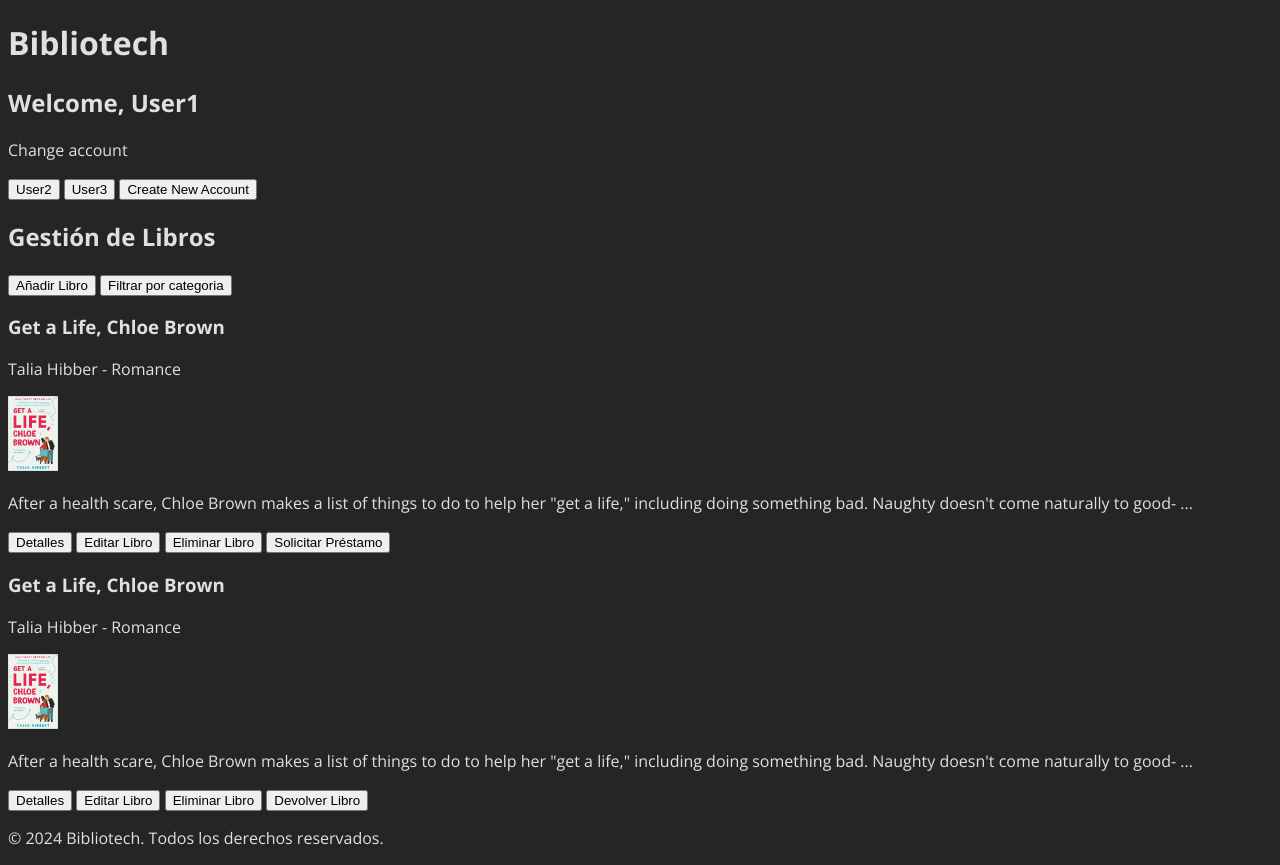
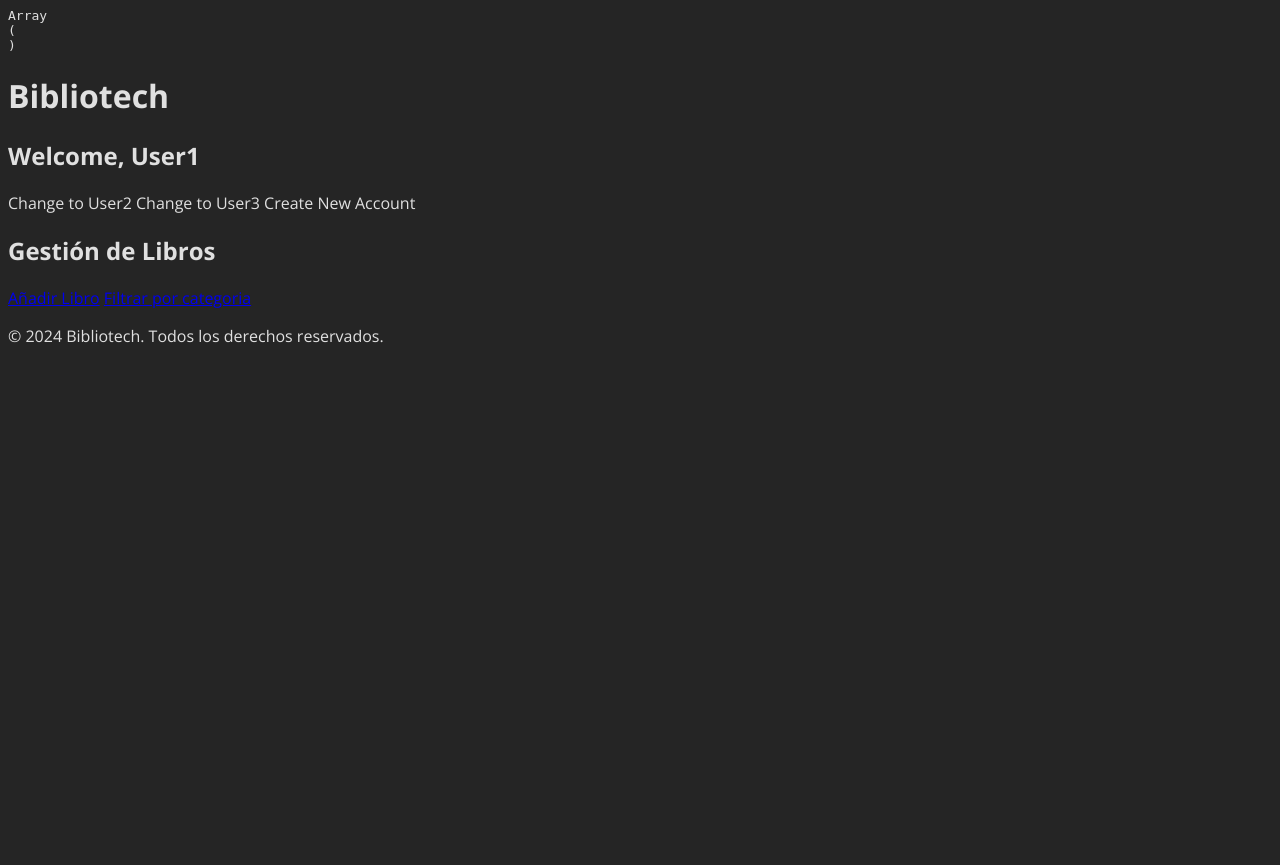
Before and after one commit to ernestolindo/bibliotech, a PHP site: page / in a window 1280 px wide. After the commit the page ends 343 px from the top, so only its background shows below. Run offline with PHP 8.4, Linux system fonts and the light colour scheme.

```diff
--- a/Classes/Book.php
+++ b/Classes/Book.php
@@ -20,7 +20,7 @@ getDetails()
 
 class Book
 {
-    private static $nextId = 1; // Static property to track the next ID
+    // private static $nextId = 1; // Static property to track the next ID
     private $id;
     private $title;
     private $author;
@@ -29,9 +29,9 @@ class Book
     private $description;
     private $isAvailable;
 
-    function __construct($title, $author, $category, $cover, $description)
+    function __construct($id, $title, $author, $category, $cover, $description)
     {
-        $this->id = self::$nextId++; // Assign current ID and increment the static counter
+        $this->id = $id; // Assign current ID and increment the static counter
         $this->title = $title;
         $this->author = $author;
         $this->category = $category;
@@ -44,6 +44,7 @@ class Book
     function editBook() {}
     function deleteBook() {}
     function getDetails() {}
+
 
     /**
      * Get the value of id
--- /dev/null
+++ b/assets/scripts/script.js
@@ -0,0 +1,4 @@
+const addBook = document.querySelector("#addBook");
+addBook.addEventListener("click", () => {
+    window.location.href = "pages/create-book.php";
+});
--- a/assets/styles/style.css
+++ b/assets/styles/style.css
@@ -1,5 +1,6 @@
 input,
 textarea,
-button {
+button,
+img {
     display: block;
 }
--- a/index.php
+++ b/index.php
@@ -1,3 +1,17 @@
+<?php
+require "Classes/Book.php";
+session_start();
+
+if (!isset($_SESSION['books'])) {
+    $_SESSION['books'] = [];
+}
+
+$books = $_SESSION['books'];
+echo "<pre>";
+print_r($books);
+echo "</pre>";
+?>
+
 <!DOCTYPE html>
 <html lang="en">
 
@@ -11,56 +25,43 @@
 </head>
 
 <body style="background-color: #252525; color: #e0e0e0; font-family: 'Open Sans', serif">
-    <header>
-        <h1>Bibliotech</h1>
+    <header class="header">
+        <h1 class="header__title">Bibliotech</h1>
     </header>
-    <main>
+    <aside class="sidebar">
+        <h2 class="sidebar__welcome">Welcome, User1</h2>
+        <a class="sidebar__button">Change to User2</a>
+        <a class="sidebar__button">Change to User3</a>
+        <a class="sidebar__button">Create New Account</a>
+    </aside>
 
-        <section class="greeting">
-            <h2>Welcome, User1</h2>
-            <p>Change account</p>
-            <button>User2</button>
-            <button>User3</button>
-            <button>Create New Account</button>
+    <main class="main">
+
+        <h2 class="main__title">Gestión de Libros</h2>
+
+        <section id="books-menu">
+            <a class="books-menu__button" href="./pages/create-book.php">Añadir Libro</a>
+            <a class="books-menu__button" href="#">Filtrar por categoria</a>
         </section>
 
         <section class="books">
 
-            <h2>Gestión de Libros</h2>
 
-            <section id="books-menu">
-                <button>Añadir Libro</button>
-
-                <button>Filtrar por categoria</button>
-            </section>
-
-            <section class="book">
-                <h3>Get a Life, Chloe Brown</h3>
-                <p>Talia Hibber - Romance</p>
-                <img src="./assets/images/get-a-life-chloe-brown.jpg" alt="Get a life Chloe Brown" width="50px">
-                <p>
-                    After a health scare, Chloe Brown makes a list of things to do to help her "get a life,"
-                    including doing something bad. Naughty doesn't come naturally to good- ...
-                </p>
-                <button>Detalles</button>
-                <button>Editar Libro</button>
-                <button>Eliminar Libro</button>
-                <button>Solicitar Préstamo</button>
-            </section>
-
-            <section class="book">
-                <h3>Get a Life, Chloe Brown</h3>
-                <p>Talia Hibber - Romance</p>
-                <img src="./assets/images/get-a-life-chloe-brown.jpg" alt="Get a life Chloe Brown" width="50px">
-                <p>
-                    After a health scare, Chloe Brown makes a list of things to do to help her "get a life,"
-                    including doing something bad. Naughty doesn't come naturally to good- ...
-                </p>
-                <button>Detalles</button>
-                <button>Editar Libro</button>
-                <button>Eliminar Libro</button>
-                <button>Devolver Libro</button>
-            </section>
+            <?php foreach ($books as $book) : ?>
+                <article class="book">
+                    <section class="book-info">
+                        <h3 class="book-info__title"><?php echo $book->getTitle(); ?></h3>
+                        <em class="book-info__author">By <?php echo $book->getAuthor(); ?></em> | <strong class="book-info__category"><?php echo $book->getCategory(); ?></strong>
+                        <img class="book-info__cover" src="<?php echo $book->getCover(); ?>" alt="Book cover" width="50px">
+                        <p class="book-info__description"><?php echo $book->getDescription(); ?></p>
+                    </section>
+                    <section class="book-actions">
+                        <a class="book-actions__button" href="pages/edit-book.php?edit=<?php echo $book->getId(); ?>">Edit book</a>
+                        <a class="book-actions__button" href="?delete=<?php echo $book->getId(); ?>">Delete book</a>
+                        <a class="book-actions__button" href="?return=<?php echo $book->getId(); ?>">Return book</a>
+                    </section>
+                </article>
+            <?php endforeach ?>
 
         </section>
 
@@ -68,7 +69,7 @@
     <footer>
         <p>&copy; 2024 Bibliotech. Todos los derechos reservados.</p>
     </footer>
-    <script></script>
+    <script src="./assets/scripts/script.js"></script>
 </body>
 
 </html>
```
Also changed, not shown: pages/create-book.php (+23 -19 lines), pages/edit-book.php (+75 -0 lines), pages/processes/create-book-process.php (+11 -43 lines), assets/uploads/Sapiens A Brief History of Humankind by Yuval Noah Harari.png (added), assets/uploads/To Kill a Mockingbird by Harper Lee.jpg (added), pages/processes/edit-book-process.php (added), pages/read-book-details.php (deleted).
